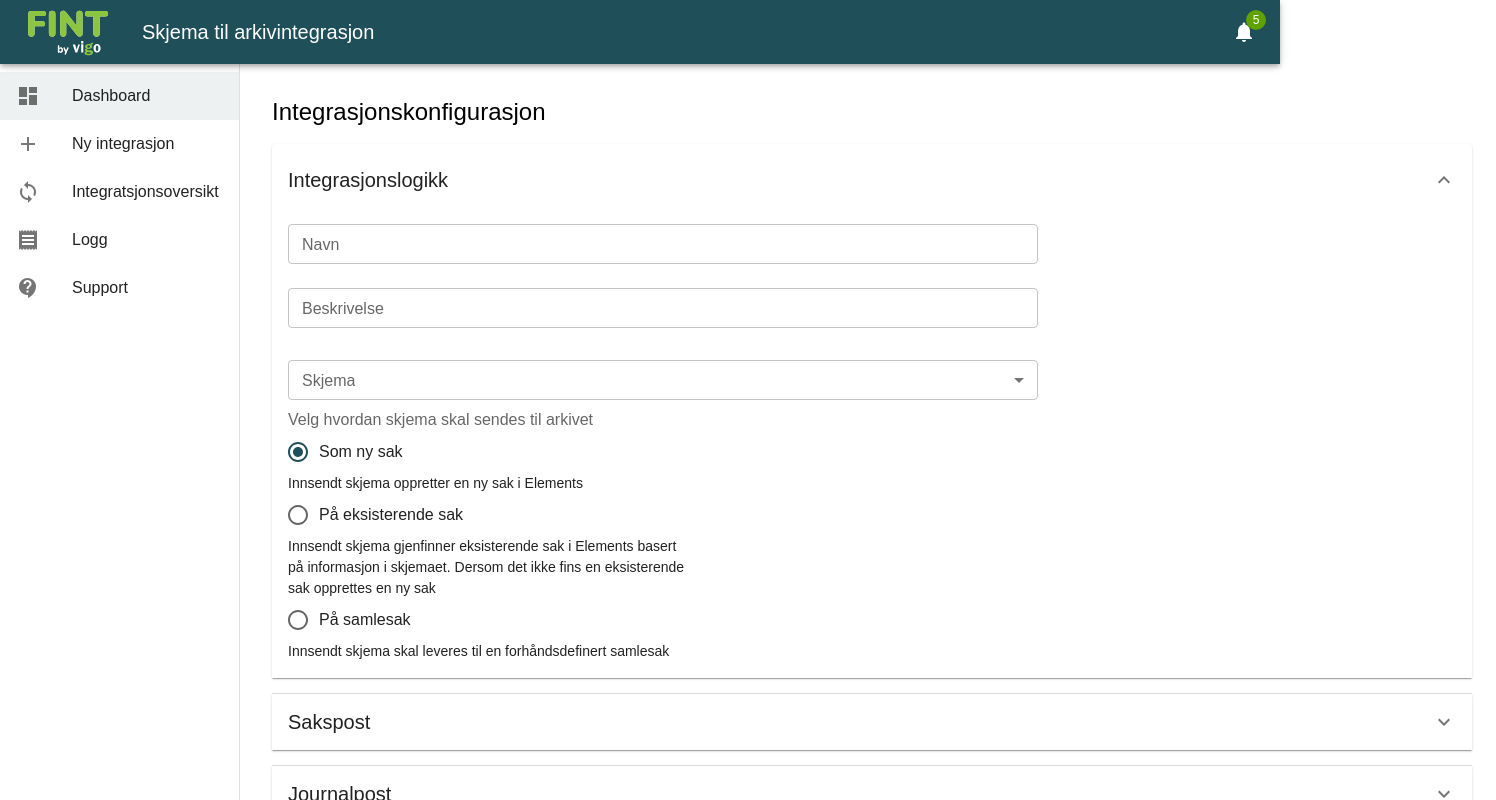
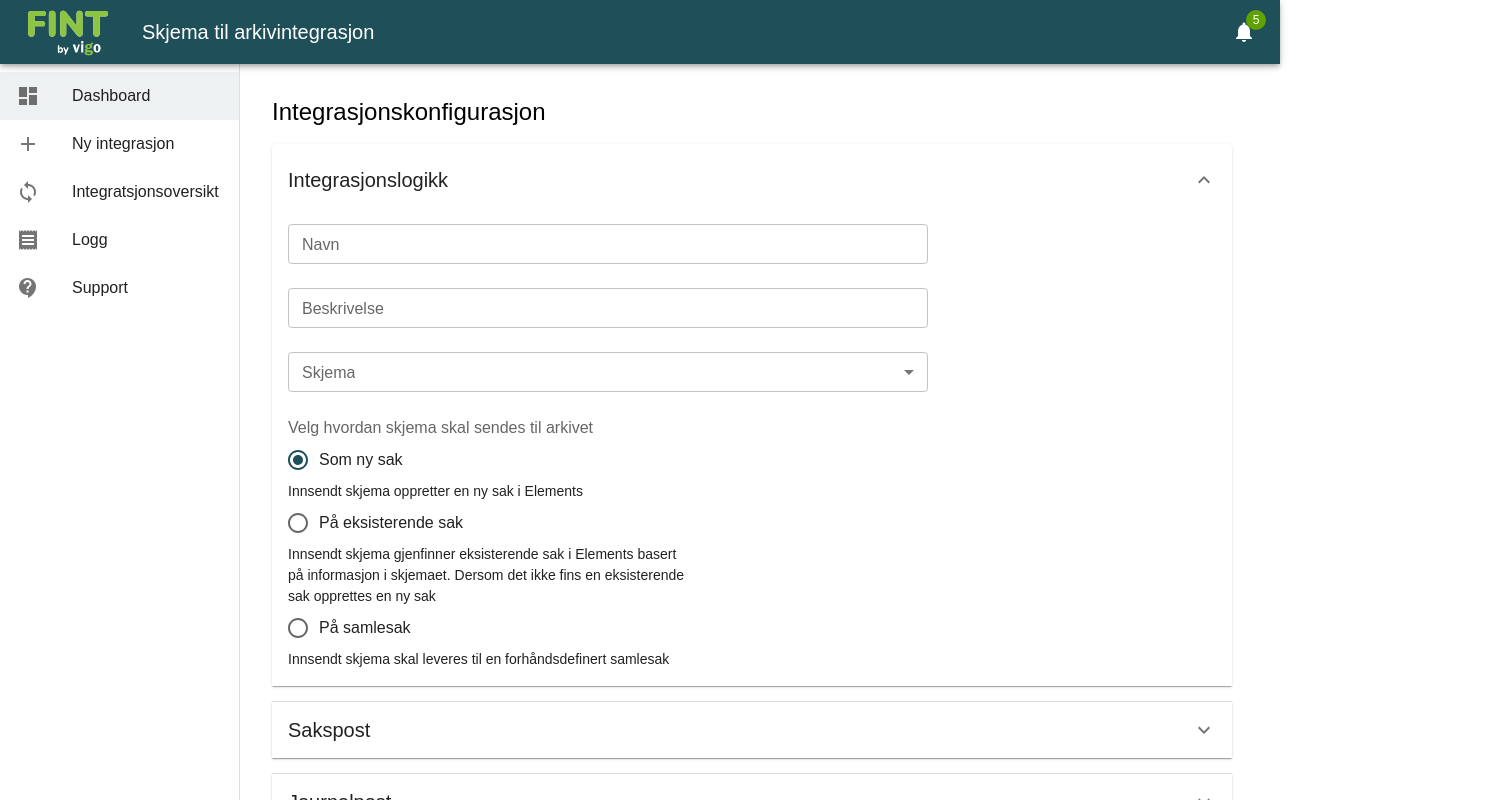
Before and after one commit to FINTLabs/fint-flyt-frontend, a React (Create React App) app: page /integration/configuration/new in a window 1280 px wide. Shown: the top 800 px of the page, 1496 px wide, since content can reach past the window. Built offline with nearby package versions, Linux system fonts and the light colour scheme.

Commit message:
FST 83 add radio type inputfield

```diff
--- a/src/features/integration/IntegrationConfigurationForm.tsx
+++ b/src/features/integration/IntegrationConfigurationForm.tsx
@@ -13,10 +13,10 @@ import {ACCORDION_FORM, IAccordion} from "./types/Accordion";
 const useStyles = makeStyles((theme: Theme) =>
     createStyles({
         form: {
-            width: 1200
+            width: theme.spacing(120)
         },
         formControl: {
-            width: 750
+            width: theme.spacing(80)
         },
         accordion: {
             marginBottom: theme.spacing(2)
--- a/src/features/integration/components/form/ApplicantForm.tsx
+++ b/src/features/integration/components/form/ApplicantForm.tsx
@@ -2,7 +2,7 @@ import {FormGroup} from '@mui/material';
 import React from 'react';
 import {dropdownPlaceholder} from "../../util/DefaultValues";
 import InputField from "./InputField";
-import {INPUT_TYPE} from "../../types/InputTypes.enum";
+import {INPUT_TYPE} from "../../types/InputType.enum";
 import {IInputField} from "../../types/InputField";
 
 const ApplicantForm: React.FunctionComponent<any> = (props) => {
--- a/src/features/integration/components/form/CaseForm.tsx
+++ b/src/features/integration/components/form/CaseForm.tsx
@@ -2,7 +2,7 @@ import {FormGroup} from '@mui/material';
 import React from 'react';
 import {dropdownPlaceholder} from "../../util/DefaultValues";
 import {IInputField} from "../../types/InputField";
-import {INPUT_TYPE} from "../../types/InputTypes.enum";
+import {INPUT_TYPE} from "../../types/InputType.enum";
 import InputField from "./InputField";
 
 const CaseForm: React.FunctionComponent<any> = (props) => {
--- a/src/features/integration/components/form/CaseInformation.tsx
+++ b/src/features/integration/components/form/CaseInformation.tsx
@@ -1,66 +1,35 @@
-import {
-    FormControl, FormControlLabel,
-    FormGroup,
-    FormLabel,
-    InputLabel,
-    MenuItem, Radio, RadioGroup,
-    Select,
-    SelectChangeEvent,
-    TextField, Typography
-} from '@mui/material';
+import {FormGroup} from '@mui/material';
 import React from 'react';
-
-const forms = [
-    { label: "TT-skjema", value: "TT" },
-    { label: "Skjema1", value: "1_form" },
-    { label: "Skjema2", value: "2_form" }
-];
-const creationStrategies = [
-    {label: 'Som ny sak',value: 'NEW',  description: 'Innsendt skjema oppretter en ny sak i Elements'},
-    {label: 'På eksisterende sak', value: 'EXISTING',  description: 'Innsendt skjema gjenfinner eksisterende sak i ' +
-            'Elements basert på informasjon i skjemaet. Dersom det ikke fins en eksisterende sak opprettes en ny sak' },
-    {label: 'På samlesak', value: 'COLLECTION', description: 'Innsendt skjema skal leveres til en forhåndsdefinert samlesak'}
-];
+import InputField from "./InputField";
+import {INPUT_TYPE} from "../../types/InputType.enum";
+import {IInputField} from "../../types/InputField";
+import {creationStrategies, forms} from "../../util/DefaultValues";
 
 const CaseInformation: React.FunctionComponent<any> = (props) => {
+    const caseInformationFields: IInputField[] = [
+        {input: INPUT_TYPE.TEXT_FIELD, label: "Navn", formValue: "name"},
+        {input: INPUT_TYPE.TEXT_FIELD, label: "Beskrivelse", formValue: "description"},
+        {input: INPUT_TYPE.DROPDOWN, label: "Skjema", value: props.watch("selectedForm"), formValue: "selectedForm", dropDownItems: forms},
+        {input: INPUT_TYPE.RADIO, label: "Velg hvordan skjema skal sendes til arkivet", value: props.watch("caseData.caseCreationStrategy"),
+            formValue: "caseData.caseCreationStrategy", radioOptions: creationStrategies, defaultValue: creationStrategies[0].value}
+    ]
     return (
-        <>
-            <FormGroup>
-                <FormControl className={props.style.formControl}>
-                    <TextField onChange={(e) => props.setValue("name", e.target.value as string)}
-                               size="small" variant="outlined" label="Navn" sx={{ mb: 3 }}/>
-                </FormControl>
-                <FormControl className={props.style.formControl}>
-                    <TextField onChange={(e) => props.setValue("description", e.target.value as string)}
-                               size="small" variant="outlined" label="Beskrivelse" sx={{ mb: 3 }}/>
-                </FormControl>
-            </FormGroup>
-            <FormGroup>
-                <FormControl className={props.style.formControl} size="small" sx={{ mt: 1, mb: 1 }}>
-                    <InputLabel>Skjema</InputLabel>
-                    <Select
-                        value={props.watch("selectedForm")}
-                        label={"Skjema"}
-                        onChange={(e: SelectChangeEvent) => props.setValue("selectedForm", e.target.value as string)}
-                    >
-                        {forms.map((item, index) => (
-                            <MenuItem key={index} value={item.value}>{item.label}</MenuItem>
-                        ))}
-                    </Select>
-                </FormControl>
-                <FormControl className={props.style.formControl} component="fieldset">
-                    <FormLabel>Velg hvordan skjema skal sendes til arkivet</FormLabel>
-                    <RadioGroup onChange={(e) => props.setValue("caseData.caseCreationStrategy", e.target.value as string)} defaultValue={creationStrategies[0].value} sx={{maxWidth: 400}}>
-                        {creationStrategies.map((configuration, index) => (
-                            <div key={index}>
-                                <FormControlLabel value={configuration.value} control={<Radio />} label={configuration.label} />
-                                <Typography sx={{ fontSize: 14 }}>{configuration.description}</Typography>
-                            </div>
-                        ))}
-                    </RadioGroup>
-                </FormControl>
-            </FormGroup>
-        </>
+        <FormGroup className={props.style.formControl}>
+            {caseInformationFields.map((field, index) => {
+                return (
+                    <InputField key={index}
+                                input={field.input}
+                                label={field.label}
+                                value={field.value}
+                                formValue={field.formValue}
+                                dropdownItems={field.dropDownItems}
+                                radioOptions={field.radioOptions}
+                                defaultValue={field.defaultValue}
+                                setValue={props.setValue}
+                    />
+                )}
+            )}
+        </FormGroup>
     );
 }
 
--- a/src/features/integration/components/form/DocumentForm.tsx
+++ b/src/features/integration/components/form/DocumentForm.tsx
@@ -2,7 +2,7 @@ import {FormGroup} from '@mui/material';
 import React from 'react';
 import {dropdownPlaceholder} from "../../util/DefaultValues";
 import {IInputField} from "../../types/InputField";
-import {INPUT_TYPE} from "../../types/InputTypes.enum";
+import {INPUT_TYPE} from "../../types/InputType.enum";
 import InputField from "./InputField";
 
 const DocumentForm: React.FunctionComponent<any> = (props) => {
--- a/src/features/integration/components/form/InputField.tsx
+++ b/src/features/integration/components/form/InputField.tsx
@@ -1,6 +1,15 @@
-import {FormControl, InputLabel, MenuItem, Select, SelectChangeEvent, TextField} from '@mui/material';
+import {
+    FormControl, FormControlLabel,
+    FormLabel,
+    InputLabel,
+    MenuItem, Radio,
+    RadioGroup,
+    Select,
+    SelectChangeEvent,
+    TextField, Typography
+} from '@mui/material';
 import React from 'react';
-import {INPUT_TYPE} from "../../types/InputTypes.enum";
+import {INPUT_TYPE} from "../../types/InputType.enum";
 
 const InputField: React.FunctionComponent<any> = (props) => {
     if (props.input === INPUT_TYPE.DROPDOWN) {
@@ -16,6 +25,24 @@ const InputField: React.FunctionComponent<any> = (props) => {
             </FormControl>
         )
     }
+    else if (props.input === INPUT_TYPE.RADIO) {
+        return (
+            <FormControl className={props.style} component="fieldset">
+                <FormLabel>Velg hvordan skjema skal sendes til arkivet</FormLabel>
+                <RadioGroup onChange={(e) => props.setValue("caseData.caseCreationStrategy", e.target.value as string)} defaultValue={props.defaultValue} sx={{maxWidth: 400}}>
+                    {props.radioOptions.map((option: any, index: number) => (
+                        <div key={index}>
+                            <FormControlLabel value={option.value} control={<Radio />} label={option.label} />
+                            <Typography sx={{ fontSize: 14 }}>{option.description}</Typography>
+                        </div>
+                    ))}
+                </RadioGroup>
+            </FormControl>
+
+
+
+        )
+    }
     else {
         return (
             <FormControl>
--- a/src/features/integration/components/form/RecordForm.tsx
+++ b/src/features/integration/components/form/RecordForm.tsx
@@ -2,7 +2,7 @@ import {FormGroup} from '@mui/material';
 import React from 'react';
 import {dropdownPlaceholder} from "../../util/DefaultValues";
 import {IInputField} from "../../types/InputField";
-import {INPUT_TYPE} from "../../types/InputTypes.enum";
+import {INPUT_TYPE} from "../../types/InputType.enum";
 import InputField from "./InputField";
 
 const RecordForm: React.FunctionComponent<any> = (props) => {
--- a/src/features/integration/types/InputTypes.enum.ts
+++ b/src/features/integration/types/InputType.enum.ts
@@ -1,5 +1,6 @@
 export enum INPUT_TYPE {
     TEXT_FIELD,
     DROPDOWN,
-    AUTOCOMPLETE
+    AUTOCOMPLETE,
+    RADIO
 }
--- a/src/features/integration/util/DefaultValues.ts
+++ b/src/features/integration/util/DefaultValues.ts
@@ -45,3 +45,16 @@ export const dropdownPlaceholder = [
     {label: 'Alternativ 9', value: '8'},
     {label: 'Alternativ 10', value: '9'}
 ]
+
+export const creationStrategies = [
+    {label: 'Som ny sak',value: 'NEW',  description: 'Innsendt skjema oppretter en ny sak i Elements'},
+    {label: 'På eksisterende sak', value: 'EXISTING',  description: 'Innsendt skjema gjenfinner eksisterende sak i ' +
+            'Elements basert på informasjon i skjemaet. Dersom det ikke fins en eksisterende sak opprettes en ny sak' },
+    {label: 'På samlesak', value: 'COLLECTION', description: 'Innsendt skjema skal leveres til en forhåndsdefinert samlesak'}
+];
+
+export const forms = [
+    { label: "TT-skjema", value: "TT" },
+    { label: "Skjema1", value: "1_form" },
+    { label: "Skjema2", value: "2_form" }
+];
```
Also changed, not shown: src/features/integration/types/InputField.ts (+5 -2 lines).
